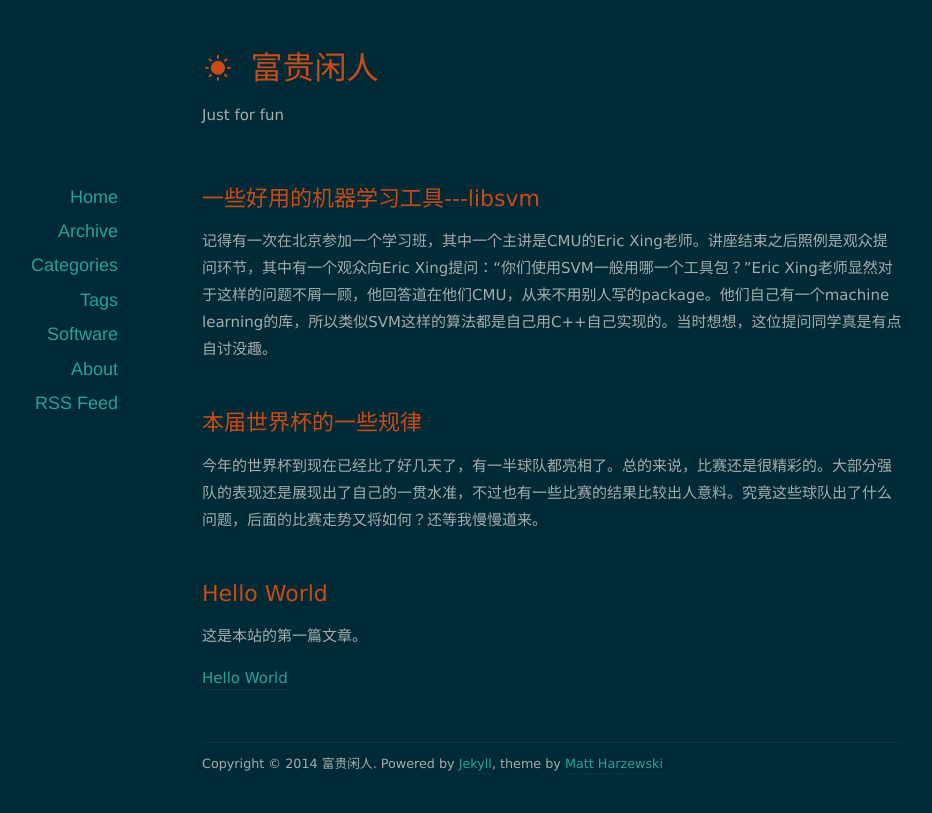
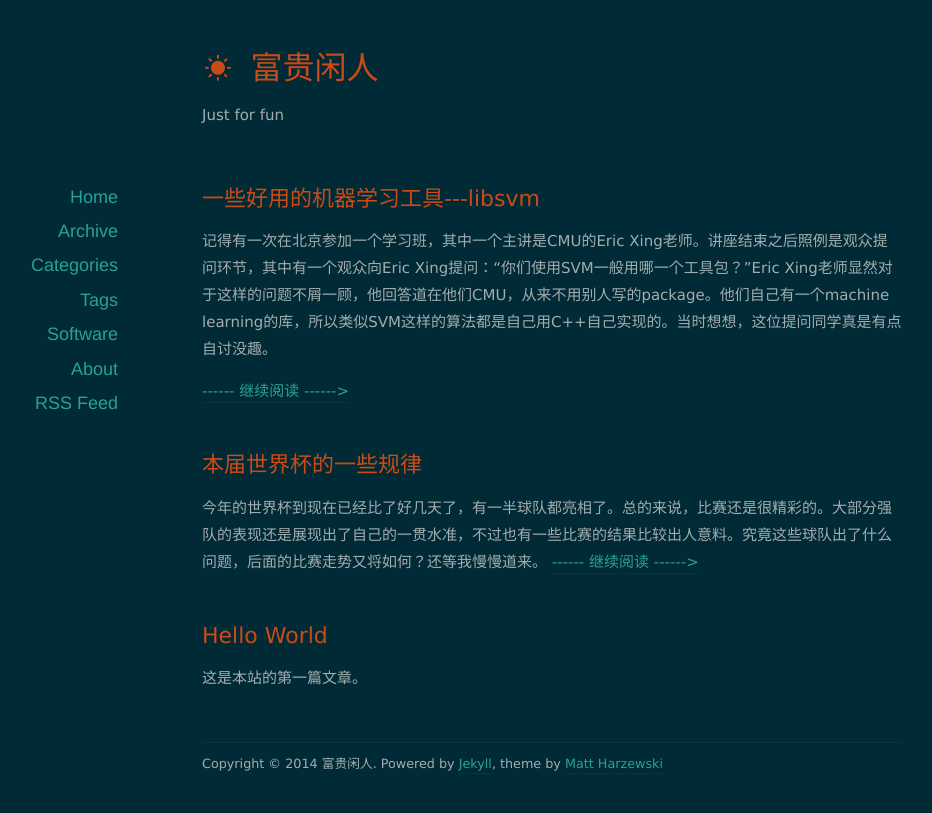
Before and after one commit to orangeprince/orangeprince.github.io, a Jekyll site: the page built from index.html, in a window 1280 px wide. Shown: the top 813 px of the page, without its empty margins (88-1020 px from the left). Built offline with Jekyll 4.4.1, drawn with Linux system fonts in a browser that asks for light colours; nearby versions of some CDN libraries; the list of posts is cut into pages by our own code; comment, search, counter and statistics services are not loaded.

Commit message:
modified:   index.html

```diff
--- a/index.html
+++ b/index.html
@@ -19,9 +19,9 @@ title: 富贵闲人
 		<div class="post-content">
             {% if post.content contains '<!--more-->' %}
                 {{ post.content | split:'<!--more-->' | first }}
+                <a href="{{ post.external-url }}"> ------ 继续阅读 ------></a>
             {% else %}
                 {{ post.content }}
-                <a href="{{ post.external-url }}">{{ post.title }}</a>
             {% endif %}
         </div>
 
```
